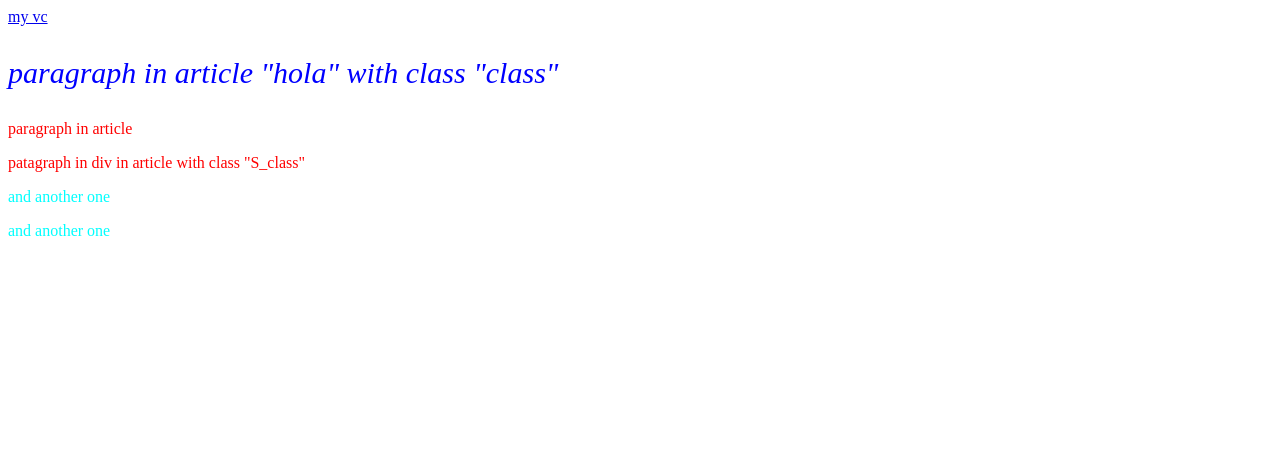
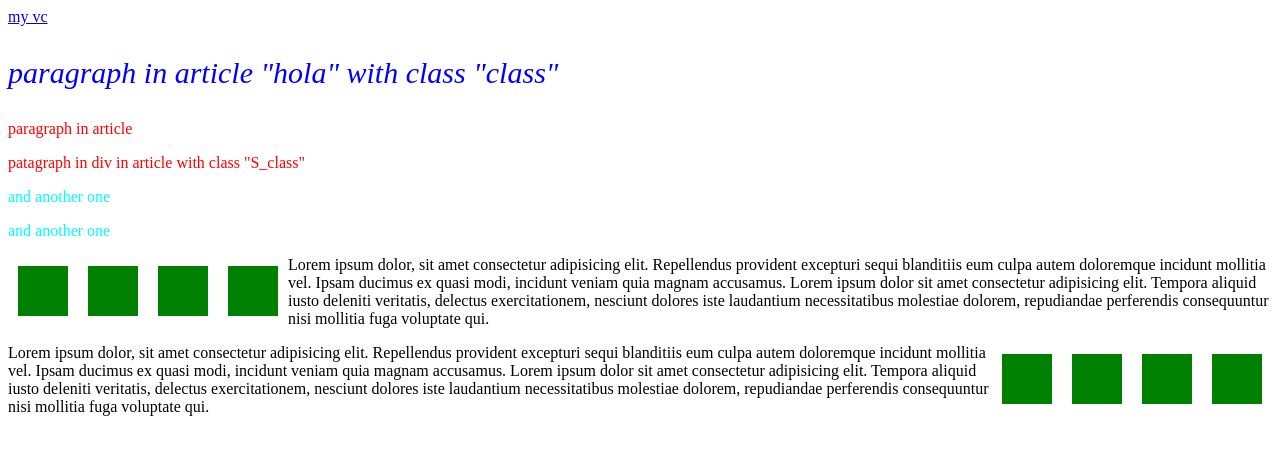
Before and after one commit to MJordanUnderscore1337/WS, a plain HTML site: page index.html in a window 1280 px wide. Drawn offline with Linux system fonts and the light colour scheme.

Commit message:
floating components testing

```diff
--- a/css/styles.css
+++ b/css/styles.css
@@ -15,3 +15,27 @@ article p.S_class
     font-size: 30px;
 
 }
+
+.box {
+    background-color: green;
+    width: 50px;
+    height: 50px;
+    margin: 10px 10px 10px 10px;
+    float: left;
+
+}
+
+.none
+{
+    clear: left;
+}
+
+
+.box2 {
+    background-color: green;
+    width: 50px;
+    height: 50px;
+    margin: 10px 10px 10px 10px;
+    float: right;
+
+}
--- a/index.html
+++ b/index.html
@@ -22,6 +22,27 @@
         <p> and another one</p>
 
     </div>
+
+    <div>
+            <p class="box"></p>
+            <p class="box"></p>
+            <p class="box"></p>
+            <p class="box"></p>
+            <p class="lorem">Lorem ipsum dolor, sit amet consectetur adipisicing elit. Repellendus provident excepturi sequi
+                blanditiis eum culpa autem doloremque incidunt mollitia vel. Ipsam ducimus ex quasi modi, incidunt veniam quia
+                magnam accusamus. Lorem ipsum dolor sit amet consectetur adipisicing elit. Tempora aliquid iusto deleniti veritatis,
+                delectus exercitationem, nesciunt dolores iste laudantium necessitatibus molestiae dolorem, repudiandae perferendis
+                consequuntur nisi mollitia fuga voluptate qui.</p>
+
+            <p class="box2"></p>
+            <p class="box2"></p>
+            <p class="box2"></p>
+            <p class="box2"></p>
+            <p class="lorem">Lorem ipsum dolor, sit amet consectetur adipisicing elit. Repellendus provident excepturi sequi
+                blanditiis eum culpa autem doloremque incidunt mollitia vel. Ipsam ducimus ex quasi modi, incidunt veniam quia
+                magnam accusamus. Lorem ipsum dolor sit amet consectetur adipisicing elit. Tempora aliquid iusto deleniti veritatis,
+                delectus exercitationem, nesciunt dolores iste laudantium necessitatibus molestiae dolorem, repudiandae perferendis
+                consequuntur nisi mollitia fuga voluptate qui.</p>
     </div>
 
 </body>
```
